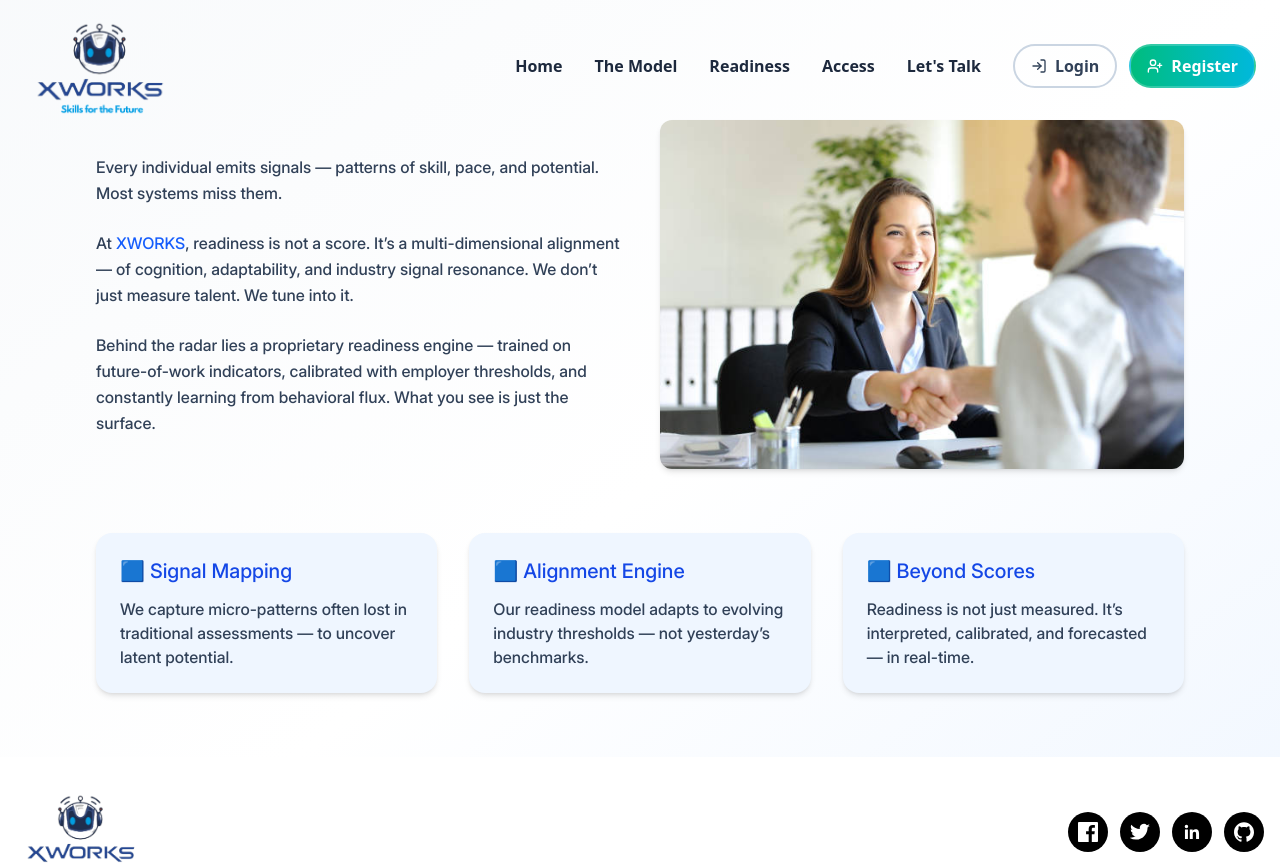
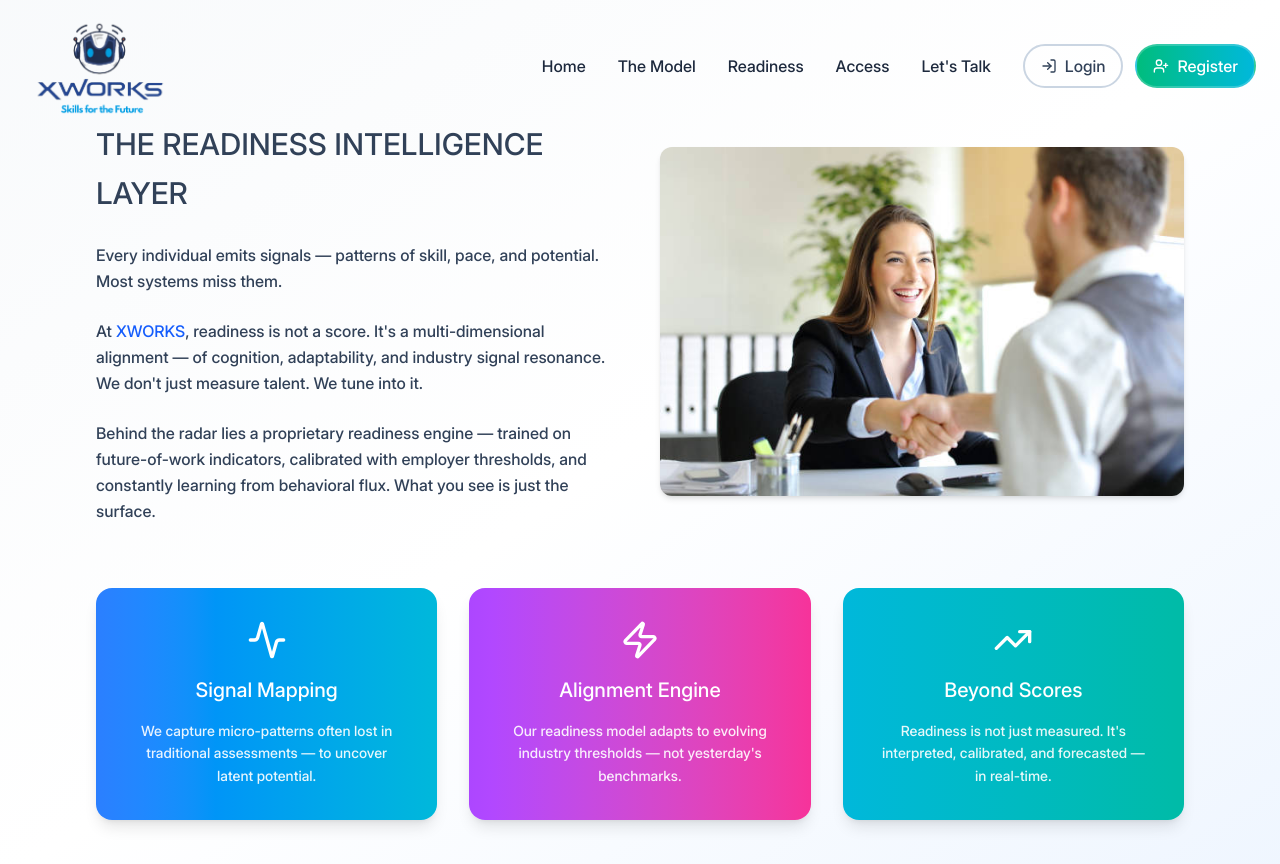
Before and after one commit to remote-cto/tif, a Next.js app: page /readiness in a window 1280 px wide. Shown: the top 864 px of the page. Built offline with nearby package versions, Linux system fonts and the light colour scheme.

Commit message:
ui updated

```diff
--- a/app/model/page.tsx
+++ b/app/model/page.tsx
@@ -1,93 +1,95 @@
+//app/model/page.tsx
 import React from "react";
+import { MapPin, CheckCircle, Target, Users } from "lucide-react";
 import Footer from "../components/Footer";
 import Navbar from "../components/Navbar";
 
 const Page = () => {
+  const cards = [
+    {
+      title: "Mapping Talent",
+      description: "We identify signals of ability, adaptability, and domain fit.",
+      icon: MapPin,
+      color: "from-blue-500 to-cyan-500",
+    },
+    {
+      title: "Readiness Engine",
+      description: "We validate if someone is truly deployable — not just teachable.",
+      icon: CheckCircle,
+      color: "from-purple-500 to-pink-500",
+    },
+    {
+      title: "Capability Building",
+      description: "We guide learners through sprint-based, outcome-driven journeys.",
+      icon: Target,
+      color: "from-cyan-500 to-teal-500",
+    },
+  ];
+
   return (
     <section className="bg-white font-['Inter']">
       <Navbar />
 
-      {/* === SECTION 1: Text Over Fullscreen Video === */}
-      <div className="relative h-[100vh] w-full overflow-hidden">
-        {/* Background Video */}
-        <video
-          autoPlay
-          loop
-          muted
-          playsInline
-          className="absolute top-0 left-0 w-full h-full object-cover z-0"
-        >
-          <source src="/video/bg.mp4" type="video/mp4" />
-          Your browser does not support the video tag.
-        </video>
-
-        {/* Overlay gradient for text readability */}
-        <div className="absolute inset-0 bg-gradient-to-r from-black/60 via-black/40 to-transparent z-10" />
-
+      {/* === SECTION 1: Hero Section with Image === */}
+      <section className="pt-4 md:pt-14 bg-gradient-to-br from-slate-50 via-white to-green-50">
+        <div className="relative py-16 px-6 md:px-16 lg:px-24">
+          <div className="max-w-7xl mx-auto flex flex-col md:flex-row items-center gap-10">
             {/* Text Content */}
-        <div className="relative z-20 h-full flex items-center px-6 md:px-16 lg:px-24">
-          <div className="max-w-3xl space-y-6">
-            <h3 className="text-3xl md:text-4xl font-bold text-white font-['Inter']">
-              The Intelligence Layer Beneath Talent
-            </h3>
-
-            <p className="text-lg md:text-xl text-white leading-relaxed font-['Inter']">
+            <div className="flex-1 space-y-6">
+              <h1 className="text-3xl text-slate-700 leading-relaxed font-['Inter']">
+                THE INTELLIGENCE LAYER BENEATH TALENT
+              </h1>
+              <p className="text-base text-slate-700 leading-relaxed font-['Inter']">
                 At XWORKS, we don't run programs — we run a{" "}
-              <span className="font-bold text-blue-300 font-['Inter']">
+                <span className="font-bold text-blue-600 font-['Inter']">
                   Talent Intelligence Framework
                 </span>
                 .
               </p>
-
-            <p className="text-lg md:text-xl text-white leading-relaxed font-['Inter']">
+              <p className="text-base text-slate-700 leading-relaxed font-['Inter']">
                 This framework is our model — a living, evolving system that maps
                 potential, validates readiness, builds real capability, and opens
                 access to opportunities that matter.
               </p>
             </div>
+
+            {/* Right Image */}
+            <div className="flex-1">
+              <img
+                src="/images/Readiness.jpg"
+                alt="Talent Intelligence Framework"
+                width={600}
+                height={400}
+                className="rounded-xl shadow-md object-cover w-full"
+              />
             </div>
           </div>
 
-      {/* === SECTION 2: Normal Content (Cards etc.) === */}
-      <div className="py-20 px-6 md:px-16 lg:px-24 bg-white">
-        <h4 className="text-2xl font-bold text-slate-800 mb-8 text-left font-['Inter']">
-          It works across four core layers:
-        </h4>
-
-        <div className="grid md:grid-cols-2 gap-6">
-          {/* Card 1 */}
-          <div className="bg-gradient-to-br from-blue-50 to-indigo-50 rounded-2xl p-6 border border-blue-200 hover:border-blue-300 transition hover:shadow-lg">
-            <h5 className="text-lg font-bold text-blue-700 mb-2 font-['Inter']">1. Mapping Talent</h5>
-            <p className="text-slate-700 font-['Inter']">
-              We identify signals of ability, adaptability, and domain fit.
-            </p>
+          {/* Cards Section - Fixed with proper container */}
+          <div className="mt-16 grid gap-8 md:grid-cols-3 max-w-7xl mx-auto">
+            {cards.map((card, index) => (
+              <div
+                key={index}
+                className="group relative transition-all duration-500 hover:scale-105"
+              >
+                <div
+                  className={`bg-gradient-to-r ${card.color} rounded-2xl p-8 shadow-lg hover:shadow-xl transition-all duration-300 cursor-pointer min-h-[200px] flex flex-col justify-center`}
+                >
+                  <div className="flex items-center justify-center mb-4">
+                    <card.icon className="w-10 h-10 text-white" />
                   </div>
-
-          {/* Card 2 */}
-          <div className="bg-gradient-to-br from-purple-50 to-pink-50 rounded-2xl p-6 border border-purple-200 hover:border-purple-300 transition hover:shadow-lg">
-            <h5 className="text-lg font-bold text-purple-700 mb-2 font-['Inter']">2. Readiness Engine</h5>
-            <p className="text-slate-700 font-['Inter']">
-              We validate if someone is truly deployable — not just teachable.
-            </p>
-          </div>
-
-          {/* Card 3 */}
-          <div className="bg-gradient-to-br from-cyan-50 to-teal-50 rounded-2xl p-6 border border-cyan-200 hover:border-cyan-300 transition hover:shadow-lg">
-            <h5 className="text-lg font-bold text-cyan-700 mb-2 font-['Inter']">3. Capability Building</h5>
-            <p className="text-slate-700 font-['Inter']">
-              We guide learners through sprint-based, outcome-driven journeys.
-            </p>
-          </div>
-
-          {/* Card 4 */}
-          <div className="bg-gradient-to-br from-orange-50 to-yellow-50 rounded-2xl p-6 border border-orange-200 hover:border-orange-300 transition hover:shadow-lg">
-            <h5 className="text-lg font-bold text-orange-700 mb-2 font-['Inter']">4. Access Layer</h5>
-            <p className="text-slate-700 font-['Inter']">
-              We connect them to employers, startups, and social missions — with confidence.
+                  <h3 className="text-xl font-bold text-white text-center mb-4 font-['Inter']">
+                    {card.title}
+                  </h3>
+                  <p className="text-sm text-white/90 text-center leading-relaxed font-['Inter']">
+                    {card.description}
                   </p>
                 </div>
               </div>
+            ))}
           </div>
+        </div>
+      </section>
 
       <Footer />
     </section>
--- a/app/readiness/page.tsx
+++ b/app/readiness/page.tsx
@@ -1,27 +1,51 @@
 import React from "react";
+import { Activity, Zap, TrendingUp } from "lucide-react";
 import Footer from "../components/Footer";
 import Navbar from "../components/Navbar";
-import Image from "next/image";
 
 const Page = () => {
+  const cards = [
+    {
+      title: "Signal Mapping",
+      description: "We capture micro-patterns often lost in traditional assessments — to uncover latent potential.",
+      icon: Activity,
+      color: "from-blue-500 to-cyan-500",
+    },
+    {
+      title: "Alignment Engine",
+      description: "Our readiness model adapts to evolving industry thresholds — not yesterday's benchmarks.",
+      icon: Zap,
+      color: "from-purple-500 to-pink-500",
+    },
+    {
+      title: "Beyond Scores",
+      description: "Readiness is not just measured. It's interpreted, calibrated, and forecasted — in real-time.",
+      icon: TrendingUp,
+      color: "from-cyan-500 to-teal-500",
+    },
+  ];
+
   return (
-    <>
+    <section className="bg-white font-['Inter']">
       <Navbar />
 
-      <section className="pt-4 md:pt-14 bg-gradient-to-br from-slate-50 via-white to-blue-50 font-['Inter']">
-        {/* Hero Section */}
+      {/* === SECTION 1: Hero Section with Image === */}
+      <section className="pt-4 md:pt-14 bg-gradient-to-br from-slate-50 via-white to-blue-50">
         <div className="relative py-16 px-6 md:px-16 lg:px-24">
           <div className="max-w-7xl mx-auto flex flex-col md:flex-row items-center gap-10">
             {/* Text Content */}
             <div className="flex-1 space-y-6">
+              <h1 className="text-3xl text-slate-700 leading-relaxed font-['Inter']">
+                THE READINESS INTELLIGENCE LAYER
+              </h1>
               <p className="text-base text-slate-700 leading-relaxed font-['Inter']">
                 Every individual emits signals — patterns of skill, pace, and
                 potential. Most systems miss them.
               </p>
               <p className="text-base text-slate-700 leading-relaxed font-['Inter']">
                 At <span className="font-bold text-blue-600 font-['Inter']">XWORKS</span>,
-                readiness is not a score. It’s a multi-dimensional alignment — of
-                cognition, adaptability, and industry signal resonance. We don’t
+                readiness is not a score. It's a multi-dimensional alignment — of
+                cognition, adaptability, and industry signal resonance. We don't
                 just measure talent. We tune into it.
               </p>
               <p className="text-base text-slate-700 leading-relaxed font-['Inter']">
@@ -32,55 +56,46 @@ const Page = () => {
               </p>
             </div>
 
-            {/* Image */}
+            {/* Right Image */}
             <div className="flex-1">
-              <Image
+              <img
                 src="/images/Readiness.jpg"
                 alt="Readiness Engine Illustration"
                 width={600}
                 height={400}
-                className="rounded-xl shadow-md object-cover"
+                className="rounded-xl shadow-md object-cover w-full"
               />
             </div>
           </div>
 
-          {/* Section Cards */}
-          <div className="mt-16 grid gap-8 md:grid-cols-3">
-            <div className="bg-blue-50 p-6 rounded-2xl shadow-md hover:shadow-lg transition">
-              <h3 className="text-blue-700 font-semibold text-xl mb-3 font-['Inter']">
-                🟦 Signal Mapping
-              </h3>
-              <p className="text-slate-700 font-['Inter']">
-                We capture micro-patterns often lost in traditional assessments —
-                to uncover latent potential.
-              </p>
-            </div>
-
-            <div className="bg-blue-50 p-6 rounded-2xl shadow-md hover:shadow-lg transition">
-              <h3 className="text-blue-700 font-semibold text-xl mb-3 font-['Inter']">
-                🟦 Alignment Engine
-              </h3>
-              <p className="text-slate-700 font-['Inter']">
-                Our readiness model adapts to evolving industry thresholds — not
-                yesterday’s benchmarks.
-              </p>
-            </div>
-
-            <div className="bg-blue-50 p-6 rounded-2xl shadow-md hover:shadow-lg transition">
-              <h3 className="text-blue-700 font-semibold text-xl mb-3 font-['Inter']">
-                🟦 Beyond Scores
-              </h3>
-              <p className="text-slate-700 font-['Inter']">
-                Readiness is not just measured. It’s interpreted, calibrated, and
-                forecasted — in real-time.
-              </p>
-            </div>
+          {/* Cards Section - Updated to match model page design */}
+          <div className="mt-16 grid gap-8 md:grid-cols-3 max-w-7xl mx-auto">
+            {cards.map((card, index) => (
+              <div
+                key={index}
+                className="group relative transition-all duration-500 hover:scale-105"
+              >
+                <div
+                  className={`bg-gradient-to-r ${card.color} rounded-2xl p-8 shadow-lg hover:shadow-xl transition-all duration-300 cursor-pointer min-h-[200px] flex flex-col justify-center`}
+                >
+                  <div className="flex items-center justify-center mb-4">
+                    <card.icon className="w-10 h-10 text-white" />
+                  </div>
+                  <h3 className="text-xl font-bold text-white text-center mb-4 font-['Inter']">
+                    {card.title}
+                  </h3>
+                  <p className="text-sm text-white/90 text-center leading-relaxed font-['Inter']">
+                    {card.description}
+                  </p>
+                </div>
+              </div>
+            ))}
           </div>
         </div>
+      </section>
 
-        <Footer />
-      </section>
-    </>
+      <Footer />
+    </section>
   );
 };
 
```
Also changed, not shown: app/access/page.tsx (+8 -6 lines). Lines whose indentation alone changed are shown as unchanged.
